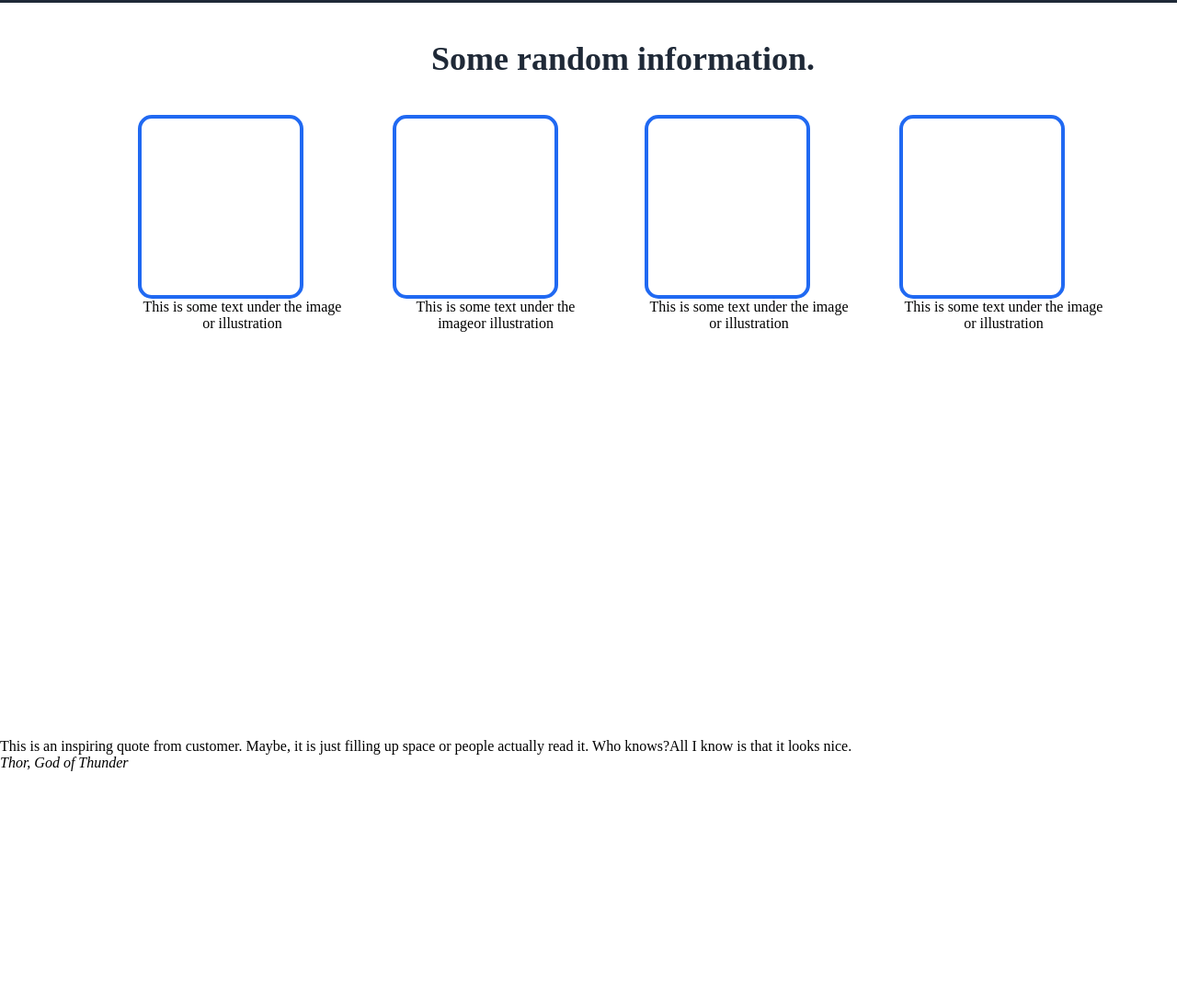
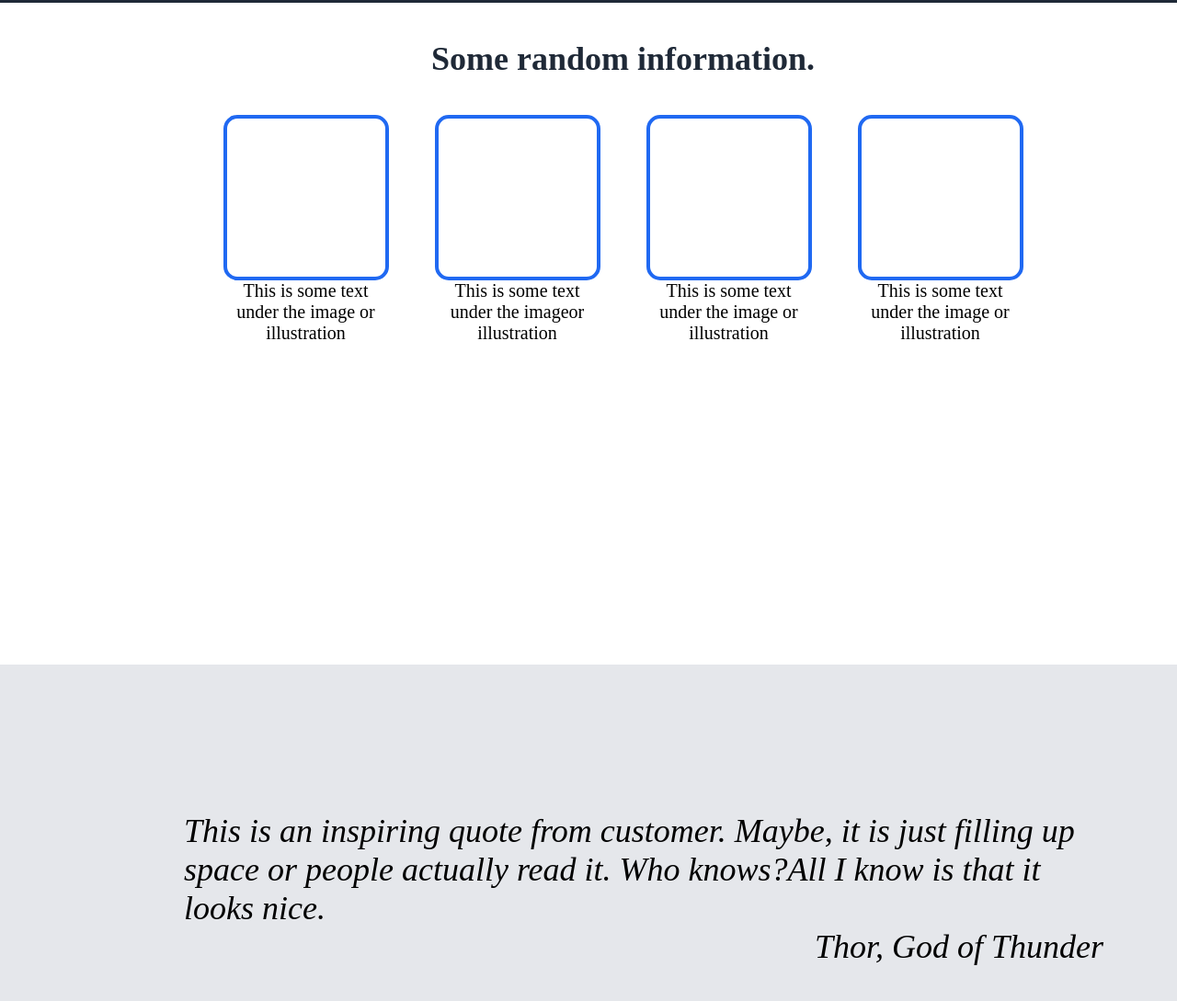
Before and after one commit to dlinestudio/landing-page, a plain HTML site: page index.html in a window 1280 px wide. Shown: the part 807-1896 px from the top of the page at 92% size. Before the commit the page ends 1646 px from the top, so only its background shows below. Drawn offline with Linux system fonts and the light colour scheme.

Commit message:
Added css for article section.

```diff
--- a/styles.css
+++ b/styles.css
@@ -92,7 +92,8 @@
 .information{
     margin-left: 150px;
     margin-right: 75px;
-    height: 100vh;
+    margin-bottom: 80px;
+    height: 80vh;
     /* display: flex; */
 }
 /* information header text 36px weight 900, #1F2937 */
@@ -110,8 +111,13 @@
     gap: 50px;
     /* text-align: center; */
 }
+
+figure{
+
+    width: 180px;
+}
 .box{
-    height: 200px;
+    height: 180px;
     width: 180px;
     border: 4px solid rgba(9, 90, 241, 0.904);
     border-radius: 15px;
@@ -119,7 +125,25 @@
 }
 figcaption{
     text-align: center;
+    font-size: 20px;
+}
 
-    /* text-wrap: wrap; */
+.article{
+    background-color:  #E5E7EB;
+    height: 400px;
+    width: 100%;
+    font-size: 36px;
+    font-style: italic;
+
 
 }
+
+blockquote{
+   margin-left: 200px;
+   margin-right: 75px;
+   padding-top: 160px;
+}
+article p{
+    text-align: right;
+    margin-right: 80px;
+}
```
